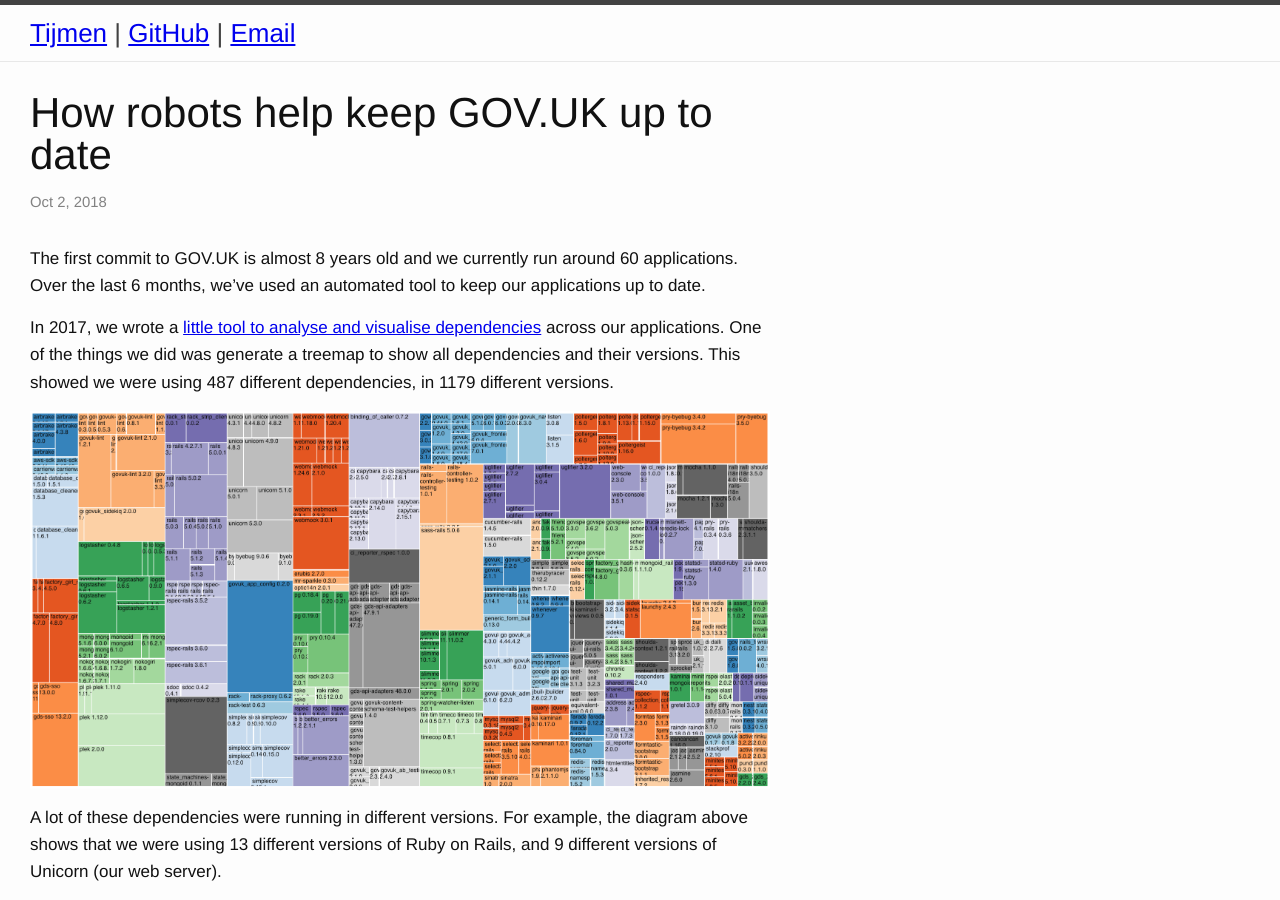
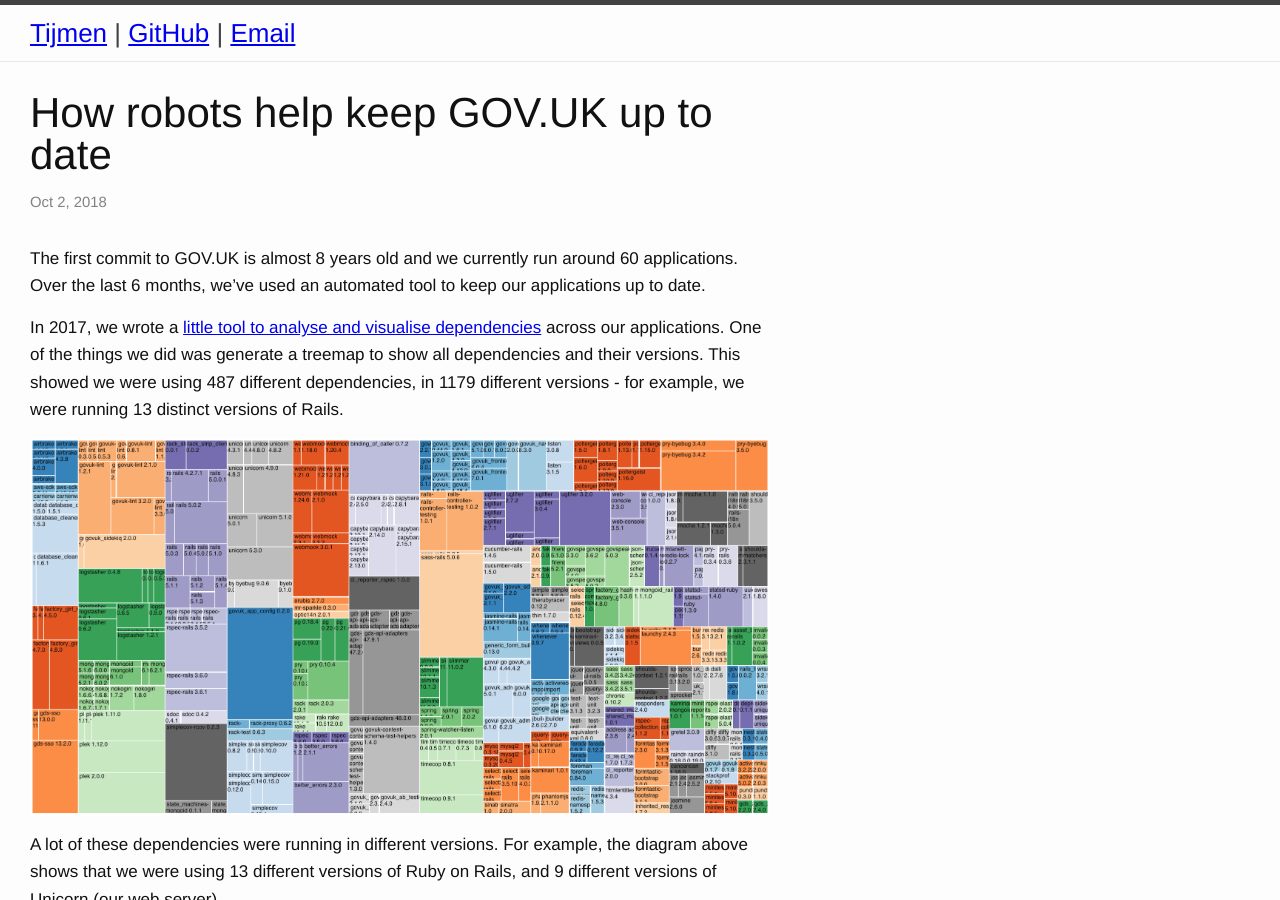
Before and after one commit to tijmenb/www.tijmen.cc, a Jekyll site: the page built from _posts/2018-10-02-how-robots-keep-govuk-up-to-date.md, in a window 1280 px wide and 900 px high. Built offline with Jekyll 4.4.1, drawn with Linux system fonts in a browser that asks for light colours.

Commit message:
Improve robots post

```diff
--- a/_posts/2018-10-02-how-robots-keep-govuk-up-to-date.md
+++ b/_posts/2018-10-02-how-robots-keep-govuk-up-to-date.md
@@ -6,7 +6,7 @@ date: 2018/10/02
 
 The first commit to GOV.UK is almost 8 years old and we currently run around 60 applications. Over the last 6 months, we’ve used an automated tool to keep our applications up to date.
 
-In 2017, we wrote a [little tool to analyse and visualise dependencies](https://github.com/alphagov/govuk-dependency-analysis) across our applications. One of the things we did was generate a treemap to show all dependencies and their versions. This showed we were using 487 different dependencies, in 1179 different versions.
+In 2017, we wrote a [little tool to analyse and visualise dependencies](https://github.com/alphagov/govuk-dependency-analysis) across our applications. One of the things we did was generate a treemap to show all dependencies and their versions. This showed we were using 487 different dependencies, in 1179 different versions - for example, we were running 13 distinct versions of Rails.
 
 ![](/media/2018-10-02-1.png)
 
```
